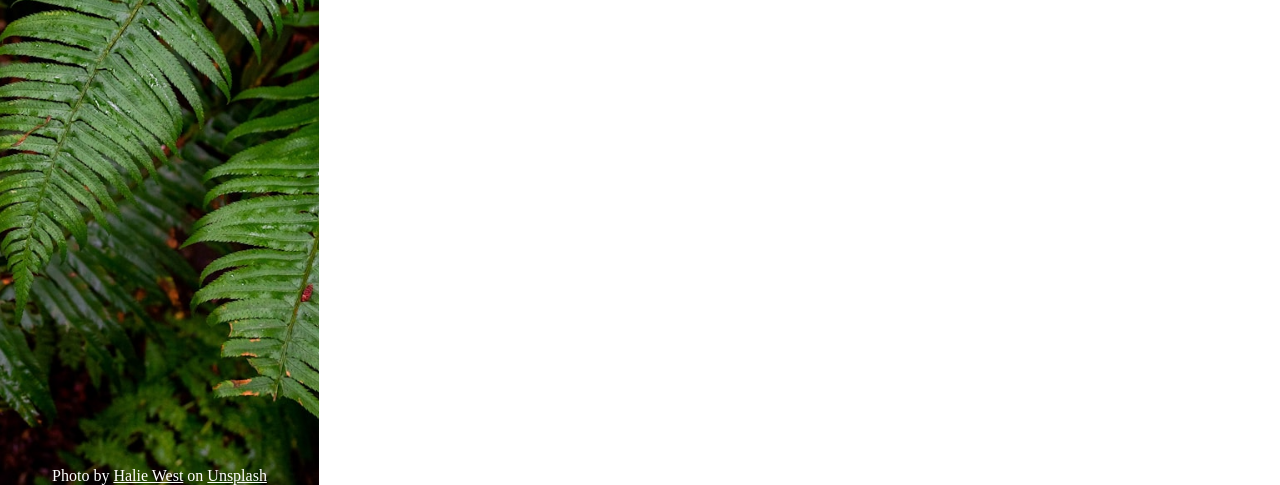
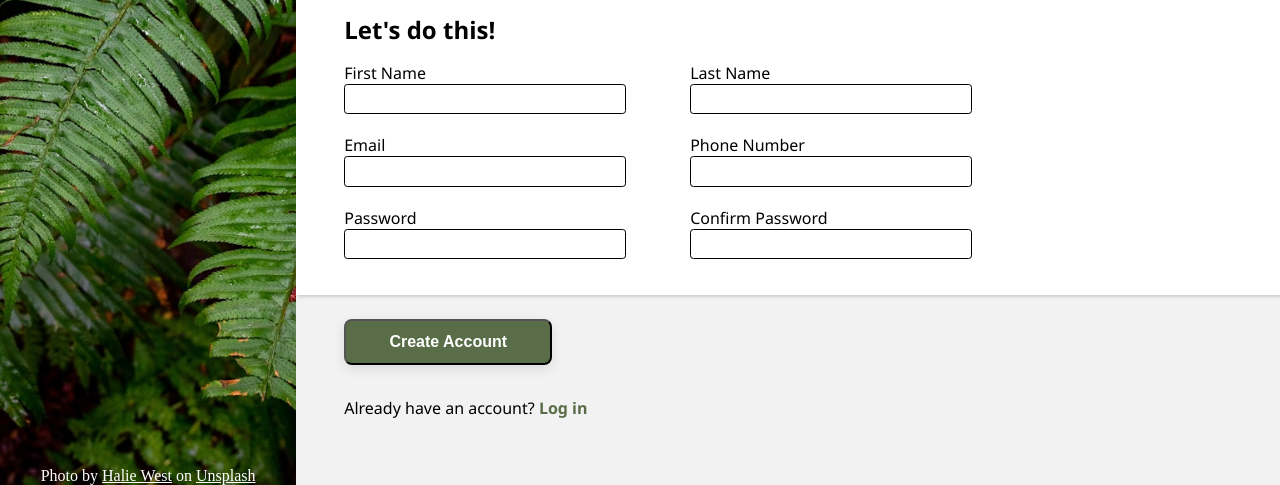
Before and after one commit to Mulyana10119307/sign-up-form, a plain HTML site: page index.html in a window 1280 px wide. Shown: the part 315-800 px from the top of the page. Drawn offline with Linux system fonts and the light colour scheme.

Commit message:
Add style for right column

```diff
--- a/index.html
+++ b/index.html
@@ -24,34 +24,56 @@
         </p>
       </div>
       <div class="right">
+        <div class="top">
           <div class="text">
             <p>
-            This is not a real online service! You know you need something like
-            this in your life to help you realize your deepest dreams.
+              This is not a real online service! You know you need something
+              like this in your life to help you realize your deepest dreams.
             </p>
             <p>Sign up <i>now</i> to get started.</p>
             <br />
             <p>You <i>know</i> you want to.</p>
           </div>
+        </div>
         <div class="form">
           <p>Let's do this!</p>
           <form action="" method="post">
+            <div class="form-container">
+              <div class="form-left">
                 <label for="firstname">First Name</label>
                 <input type="text" name="firstname" id="firstname" required />
+                <label for="email">Email</label>
+                <input type="email" name="email" id="email" required />
+                <label for="password1">Password</label>
+                <input
+                  type="password"
+                  name="password1"
+                  id="password1"
+                  required />
+              </div>
+              <div class="form-right">
                 <label for="lastname">Last Name</label>
                 <input type="text" name="lastname" id="lastname" required />
-            <label for="email">Email</label>
-            <input type="email" name="email" id="email" required />
                 <label for="phonenumber">Phone Number</label>
-            <input type="tel" name="phonenumber" id="phonenumber" required />
-            <label for="password1">Password</label>
-            <input type="password" name="password1" id="password1" required />
+                <input
+                  type="tel"
+                  name="phonenumber"
+                  id="phonenumber"
+                  required />
                 <label for="password2">Confirm Password</label>
-            <input type="password" name="password2" id="password2" required />
+                <input
+                  type="password"
+                  name="password2"
+                  id="password2"
+                  required />
+              </div>
+            </div>
+          </div>
+          <button type="submit">Create Account</button>
         </form>
-          <button type="submit">Create Account</button>
+        <div class="bottom">
+          <p>Already have an account? <a href="">Log in</a></p>
         </div>
-        <p>Already have an account? <a href="">Log in</a></p>
       </div>
     </div>
   </body>
--- a/style.css
+++ b/style.css
@@ -56,4 +56,85 @@ a {
 .right {
   display: flex;
   flex-direction: column;
+  background-color: hsl(0, 0%, 95%);
+  justify-content: center;
+  font-family: "Segoe UI", Tahoma, Geneva, Verdana, sans-serif;
 }
+
+.top,
+.bottom {
+  margin-left: 3em;
+  margin-right: 2em;
+}
+
+.text {
+  font-weight: bold;
+  font-size: 1.5rem;
+  margin-right: 8em;
+  margin-bottom: 2em;
+}
+
+.form {
+  background-color: white;
+  padding: 1em 3em;
+  display: flex;
+  flex-direction: column;
+  gap: 1em;
+  margin-bottom: 1.5em;
+  box-shadow: rgba(0, 0, 0, 0.15) 1.95px 1.95px 2.6px;
+}
+
+.form p {
+  font-weight: bold;
+  font-size: 1.5rem;
+}
+
+form {
+  display: flex;
+  flex-direction: column;
+}
+
+.form-container {
+  display: flex;
+  gap: 4em;
+}
+
+.form-left,
+.form-right {
+  display: flex;
+  flex-direction: column;
+}
+
+input {
+  margin-bottom: 1.5em;
+  border: 1px solid;
+  padding: 0.5em;
+  width: 20em;
+  border-radius: 0.25em;
+}
+
+input:focus {
+  outline: none !important;
+  border-color: blue;
+  box-shadow: rgba(0, 0, 0, 0.24) 0px 3px 8px;
+}
+
+button {
+  background-color: #596d48;
+  padding: 0.75em;
+  color: white;
+  width: 13em;
+  outline: none !important;
+  margin-left: 3em;
+  border-radius: 0.5em;
+  font-weight: bold;
+  font-size: 1em;
+  box-shadow: rgba(0, 0, 0, 0.1) 0px 4px 12px;
+  margin-bottom: 2em;
+}
+
+.bottom a {
+  color: #596d48;
+  font-weight: bold;
+  text-decoration: none;
+}
```
Lines whose indentation alone changed are shown as unchanged.
